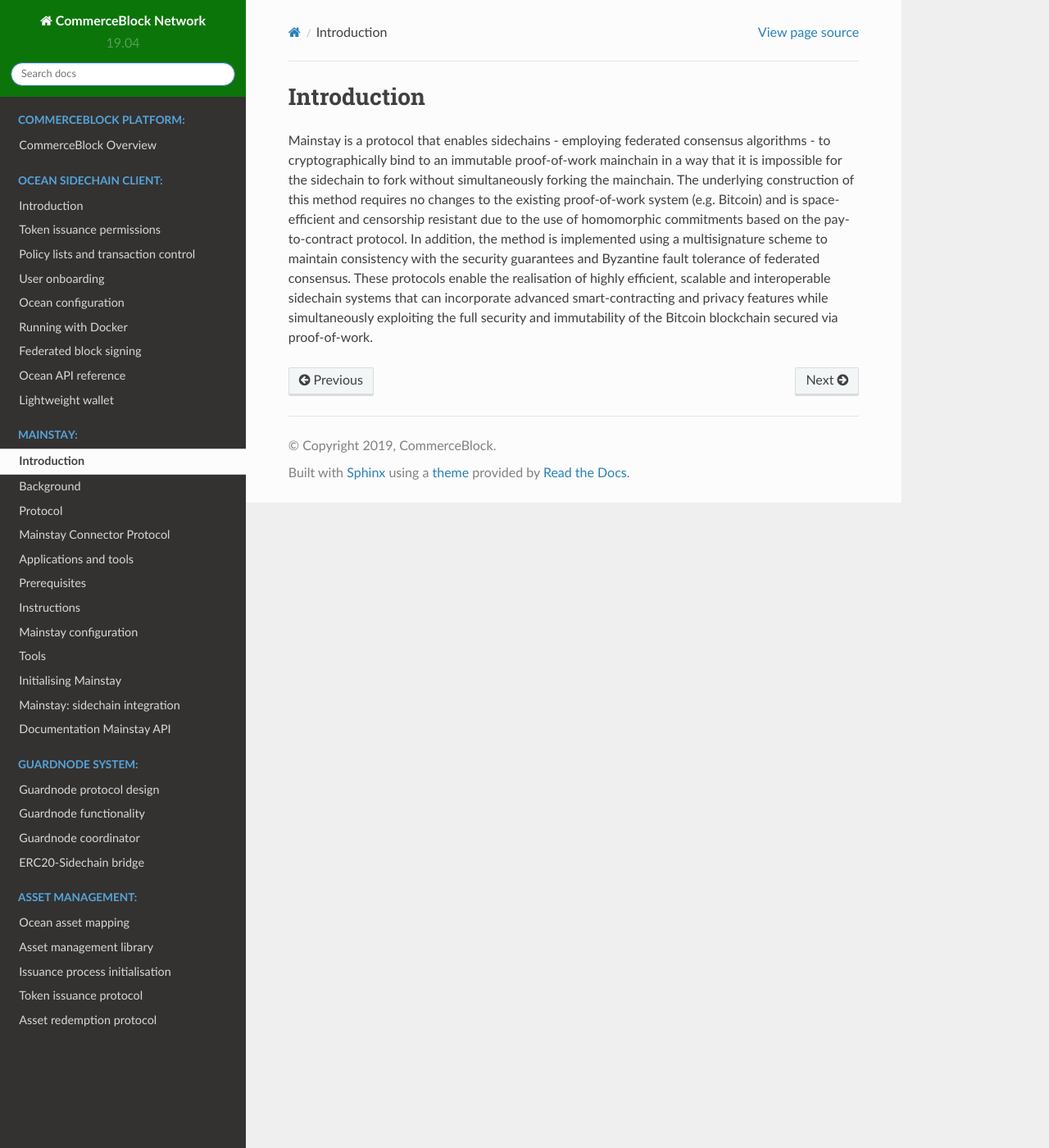
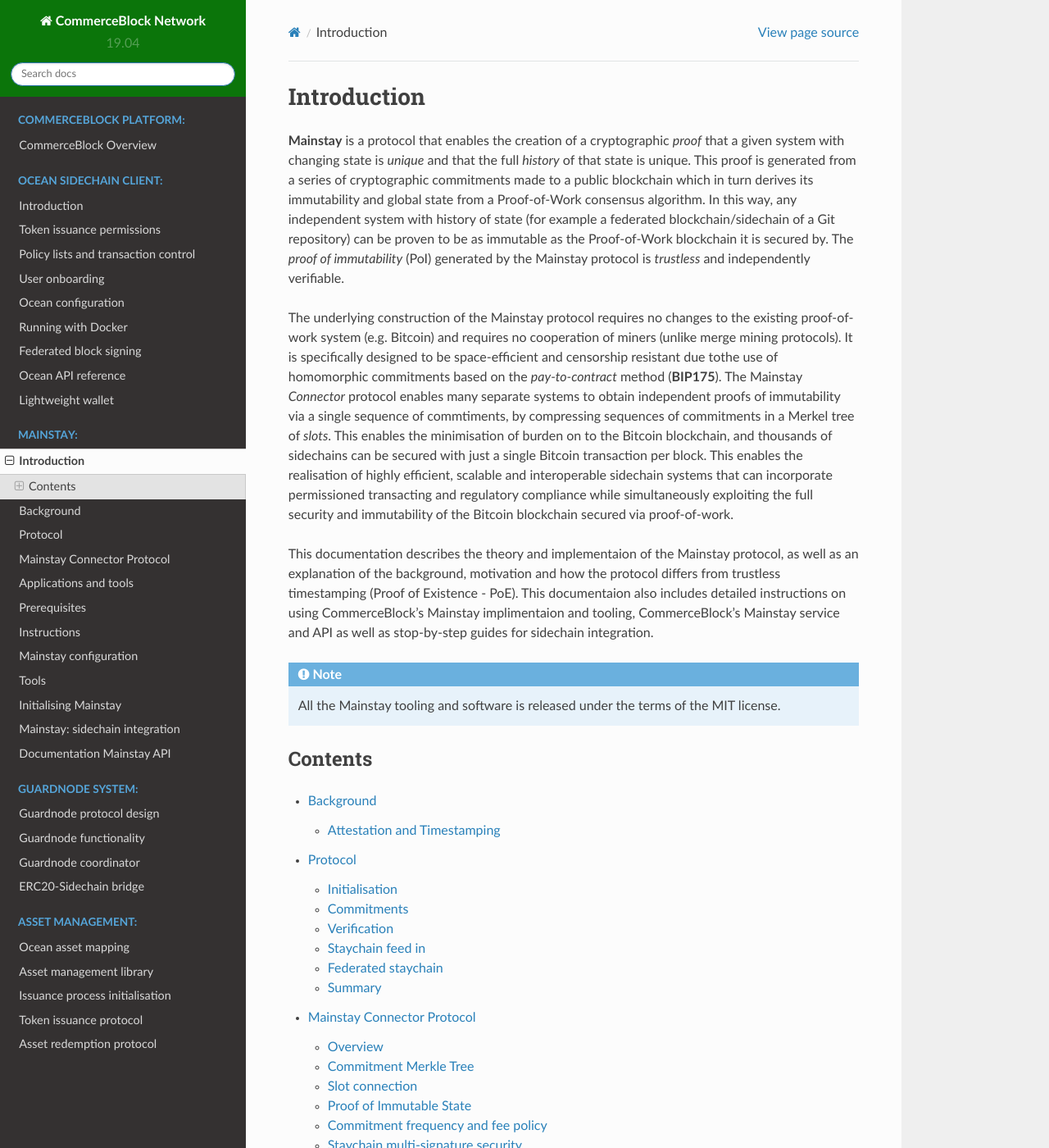
Before and after one commit to commerceblock/docs, a Sphinx documentation site: the page built from source/mainstay/index.rst, in a window 1280 px wide and 1400 px high. Shown: the whole window at 82% size. Built offline with Sphinx 7.4.7 and the Read the Docs theme 2.0.0, drawn with Linux system fonts in a browser that asks for light colours; some of the changed text lies outside the part shown.

Commit message:
mainstay work

```diff
--- a/source/index.rst
+++ b/source/index.rst
@@ -21,7 +21,7 @@
 This documentation covers the central components of the CommerceBlock technology stack, including the sidechain client Ocean, the process of sidechain creation and operation via a permissioned federation of block signing nodes, the tools for controlling user whitelists, and the tools that enable the management and mapping of issued tokens. In addition, the full protocol descriptions and documentation of the two services offered by CommerceBlock to secure individual sidechains: Mainstay and the Guardnode system, are included.
 
 .. note::
-  All CommerceBlock software is fully open-source and free to use, available on our Github repository:
+  All CommerceBlock software is fully open-source and free to use, available via our Github repository:
   `github.com/commerceblock <https://github.com/commerceblock>`_. Technical questions and suggestions
   for improvements can be raised as issues on the relevent repos. In addition, technical questions related
   to our software and processes are welcomed on our Telegram group.
--- a/source/mainstay-background/index.rst
+++ b/source/mainstay-background/index.rst
@@ -36,14 +33,14 @@
 Alternative consensus mechanisms on separate blockchains can be used to improve scalability
 and build in more advanced features at the protocol level [6]. Sidechains to Bitcoin secured
 by federated consensus rules enable significantly better scalability, and much faster and
-more regular block times [7]. In addition, these systems can incorporate more protocol-level
-functionality, including native smart contracts, asset issuance and cryptographic privacy and
-anonymity features not possible on Bitcoin [8]. However, such systems are not able to achieve
+more regular block times. In addition, these systems can incorporate more protocol-level
+functionality, including token issuance and cryptographic privacy and
+anonymity features not possible on Bitcoin. However, such systems are not able to achieve
 the trustless immutability of Bitcoin with permissionless proof-of-work. Blockchains that
 are run by a static federated consensus mechanism require collective trust in the federation
 members: if the federation members collude or leak a threshold of secret keys, conflicting
 forks of the blockchain can be created at no cost and double-spend attacks launched against
-token holders [8].
+token holders.
 
 To provide federated sidechains with the same level of trustless immutability as Bitcoin, we
 describe a method that involves cryptographically binding these sidechains to the Bitcoin
@@ -53,67 +50,41 @@
 attack: consensus on a single unforked version of the federated sidechain is enforced by
 Bitcoin’s proof-of-work.
 
-This protocol - MainStay - employs the underlying concept of a staychain of linked transactions within the Bitcoin mainchain, where all transactions in the staychain are enforced to conform to a single output, preventing branching and any possibility of alternate staychain
-histories. By anchoring the staychain transaction ID into the genesis block of the sidechain,
-and then committing the state of the sidechain at regular intervals into the staychain, it
-becomes impossible to roll back or re-write the state of the sidechain without also rolling
-back the staychain, which is effectively impossible due to the might of Bitcoin’s global proof-
-of-work. Sidechain nodes can validate these commitments and the resulting immutability of
-the staychain using only lightweight SPV1 proofs from full Bitcoin nodes. When a sidechain
-block has been committed to a Bitcoin staychain, we say that block is reinforced and is as
-immutable as a Bitcoin block of the same depth.
-
-To minimise the encumbrance of the mainstay on the Bitcoin blockchain, and to prevent any
-potential miner censorship of transactions containing OP_RETURN outputs, we employ a
-homomorphic commitment scheme based on the ‘pay-to-contract’ (BIP175) protocol [9]. In
-this approach, commitments from the sidechain are embedded in a single transaction output
-address, and the staychain is indistinguishable from normal Bitcoin payment transactions.
-We have designed the scheme so that it is compatible with both multisig (P2SH2
-) and single public key (P2PKH) addresses, and that no additional hosted data is required in order to
-verify the validity of the mainstay. The remainder of this paper is organized as follows:
-the next section describes the current state-of-the-art in relation to blockchain attestation
-and timestamping. The sections following this then describes the proposed scheme, starting
-with the core principles and then specifying the details of the implementation for a federated
-consensus protocol.
-
 Attestation and Timestamping
 ----------------------------
 
-It was recognised early in Bitcoin’s history that the blockchain could be utilised to timestamp arbitrary data in a completely trustless and decentralised way [10]. By embedding a cryptographic commitment to a piece of data into a valid transaction, which was then
-mined into the blockchain, it was possible to prove that the data existed at a particular time
-[11]. In the simplest implementation of this idea, the commitment is a cryptographic hash of
-the data which is used directly as a payment address (which would be un-spendable). This
-approach however led to these unspendable addresses remaining in the UTXO set indefinitely, unnecessarily burdening fully validating nodes. To accomodate time-stamping (and other meta-protocols) in a more efficient way, a new prunable transaction output type was
-introduced via a new OP code: OP_RETURN [12]. This allowed up to 40/80 bytes to be
-included in an output which was not treated as a spendable output in the UTXO3
-set. The use of OP_RETURN however has significant downsides: it bloats transactions (resulting in
+It was recognised early in Bitcoin’s history that the blockchain could be utilised to timestamp arbitrary data in a completely trustless and decentralised way. By embedding a cryptographic commitment to a piece of data into a valid transaction, which was then
+mined into the blockchain, it was possible to prove that the data existed at a particular time. To accomodate time-stamping (and other meta-protocols) in a more efficient way, a new prunable transaction output type was
+introduced via a new OP code: ``OP_RETURN``. This allowed up to 40/80 bytes to be
+included in an output which was not treated as a spendable output in the UTXO
+set. The use of ``OP_RETURN`` however has significant downsides: it bloats transactions (resulting in
 higher transaction fees), it offers no privacy (data is included in plain text directly into the
-transaction) and transactions including them are often rejected (censored) by some mining
+transaction) and transactions including them may be rejected (censored) by mining
 pools.
 
-There are many services that employ OP_RETURN outputs to time-stamp data onto the
-Bitcoin blockchain, such as EternityWall [13], Proof of Existence [14] and BlockNotary [15].
-Beyond this, there are protocols that can include a much more extensive set of data into a
-single commitment, such as OpenTimestamps which collects submitted commitments via a calendar server and compresses them into Merkle Tree, and then time-stamps the Merkle
-Root in a transaction. The Factom protocol also time-stamps the state of the Factom system
-(including Merkle roots of transaction and other data) into the Bitcoin blockchain at regular
-intervals as part of their value proposition [17].
-This type of time-stamping is however fundamentally limited in the type of immutability it
-can provide. A timestamp can only prove that a particular piece of information existed at
-a certain point in time, not that the information has any other validity or provenance. A
+There are many services that employ ``OP_RETURN`` outputs to time-stamp single files into the
+Bitcoin blockchain and there are protocols that can include a much more extensive set of data into a
+single commitment, such as `OpenTimestamps <https://opentimestamps.org>`_ which collects submitted commitments via a calendar server and compresses them into Merkle Tree, and then time-stamps the Merkle
+Root in a transaction. This type of time-stamping is however fundamentally limited in the type of immutability it
+can provide. A timestamp can only prove that a particular piece of information *existed* at
+a certain point in time, not that the information has any other validity or *uniqueness*. A
 timestamp by itself cannot prove that a commitment to conflicting data has not also been
 simultaneously timestamped. This is a critical concept in relation to immutability: any
 proof-of-existence does not act as a proof that anything else (e.g. an alternative ordering of
 transactions) does not also exist.
 
-Figure 1. Illustration of conflicting (forked) sidechain blocks simultaneously attesting to a
-mainchain.
+.. image:: ms-doublespend.png
+    :width: 450px
+    :alt: Commitment double-spend
+    :align: center
+
+Illustration of conflicting sidechain blocks simultaneously attesting to a mainchain.
 
 To illustrate this point, we consider a sidechain or alt-chain whose state (i.e. the chain tip
 block header) is periodically time-stamped into the Bitcoin blockchain. This does not lead
 to immutability of the sidechain, since alternative conflicting states (i.e. forks) can also be
-time-stamped simultaneously (see Fig. 1). Any property of immutability then must ensure
-that the sidechain state is linked to a specific commitment in the Bitcoin mainchain via
+time-stamped simultaneously. Any property of immutability then must ensure
+that the sidechain state is linked to a specific commitment in the Bitcoin chain via
 some trusted mechanism - some authority (who may be effectively operating the sidechain)
 is responsible for defining the sequence of timestamps that correspond to the un-forked
 sidechain. This then relies on the integrity of the commitment mechanism: multiple versions
@@ -121,9 +92,8 @@
 Bitcoin. This could be used to execute a double spend attack by collusion of a block signing
 federation with the commitment authority.
 
-The MainStay protocol is designed to eliminate the requirement for any type of trusted
-commitment mechanism and to provide cryptographic proof of sidechain immutability by
-initiating a fan-in-only transaction staychain within the Bitcoin blockchain that is uniquely
+The MainStay protocol is designed to eliminate the requirement for any type of trust in cryptographic proof of immutability (PoI) by
+initiating a *fan-in-only* transaction *staychain* within the Bitcoin blockchain that is uniquely
 committed to the genesis block of the sidechain, as described in the next section. The
 protocol does not employ OP_RETURN outputs, providing additional privacy, censorship
 resistance and efficiency.
--- a/source/mainstay-protocol/index.rst
+++ b/source/mainstay-protocol/index.rst
@@ -1,66 +1,91 @@
 Protocol
 ============
 
-The aim of the MainStay protocol is to restrict the sequence of periodic commitments of the
-state of a sidechain to an un-forkable staychain of transactions in Bitcoin, and to uniquely
-identify this staychain by linking to it directly from the sidechain itself. We define a staychain
+The MainStay protocol employs the underlying concept of a *staychain* of linked transactions within the Bitcoin mainchain, where all transactions in the staychain are conform to having only a a single output,
+preventing branching and any possibility of alternate staychain
+histories. By anchoring the staychain *base* transaction ID into the genesis block of the sidechain,
+and then committing the state of the sidechain at regular intervals into the staychain, it
+becomes impossible to roll back or re-write the state of the sidechain without also rolling
+back the staychain, which is effectively impossible due to the might of Bitcoin’s global proof-
+of-work. Sidechain nodes can validate these commitments and the resulting immutability of
+the staychain using only lightweight SPV1 proofs from full Bitcoin nodes. When a sidechain
+block has been committed to a Bitcoin staychain, we say that block is reinforced and is as
+immutable as a Bitcoin block of the same depth.
+
+To minimise the encumbrance of the mainstay on the Bitcoin blockchain, and to prevent any
+potential miner censorship of transactions containing ``OP_RETURN`` outputs, we employ a
+homomorphic commitment scheme based on the ‘pay-to-contract’ (BIP175) protocol. In
+this approach, commitments from the sidechain are embedded in a single transaction output
+address, and the staychain is indistinguishable from normal Bitcoin payment transactions.
+We have designed the scheme so that it is compatible with both multisig (``P2SH``) and single
+public key (``P2PKH``) addresses, and that no additional hosted data is required in order to
+verify the validity of the proof of immutability (PoI).
+
+The aim of the MainStay protocol is to restrict a sequence of periodic commitments from an external system (referred to here as
+the *sidechain*) to
+an un-forkable staychain of transactions in Bitcoin, and to uniquely
+bind this staychain by linking to it directly from the sidechain itself. We define a staychain
 as a sequence of linked transactions where each one has only a single output - transactions
 can have more than one input (fan-in), but maintaining single outputs means only one
 sequence of commitments is possible from a given initial transaction (Fig. 2). Each unique
-transaction output then represents a single use seal [18].
+transaction output then represents a single use seal.
 
 If the security proposition of a sidechain depends on the integrity of the mainstay then
 the mechanism of propagating the staychain must be robust and immune from attack: if the
 staychain fails to propagate or is corrupted (e.g. having multiple outputs) then the sidechain
-will lose the guarantee of immutability. We describe mechanisms to ensure this integrity in
-the case of a federated sidechain consensus model in section 3.1, however in the following
-general description of the protocol, we assume a single mainstay key and signing entity. The
+will lose the guarantee of immutability - howver it will remain *fail secure*.
+
+In the following general description of the protocol, we assume a single mainstay key and signing entity. The
 protocol is also presented in relation to Bitcoin as the proof-of-work mainchain, but it is in
 principle compatible with any PoW blockchain.
 
-Figure 2. A schematic of a fan-in-only chain of linked transactions. By enforcing single
+.. image:: staychain.png
+    :width: 340px
+    :alt: Staychain
+    :align: center
+
+A schematic of a *fan-in-only* chain of linked transactions. By enforcing single
 outputs only one possible sequence of transactions is possible.
 
 Initialisation
 --------------
 
-The initial step in the protocol is the creation of the base transaction in Bitcoin, which is
+The initial step in the protocol is the creation of the base transaction ``TxID_0``, which is
 performed before the initialisation of the sidechain.
-1) The signing entity E generates a secret key sk0 , and corresponding base public key
-pk0 = sk0 × G ( ×G denotes multiplication of the generator point on the secp256k1
-elliptic curve [19])4
-. The public key is then used to create the base address: Addr0
-2) Funds are paid (using P2PKH5
-) to the base address (either by entity E or a related
-party/wallet) on the Bitcoin blockchain (in 1 or more transactions) to at least cover
+
+1. The signing entity generates a secret key ``sk_0`` , and corresponding base public key
+``pk_0 = sk_0 × G`` ( ``× G`` denotes multiplication of the generator point on the secp256k1
+elliptic curve). The public key is then used to create the base address: ``Addr_0``
+2. Funds (Bitcoin) are paid to the base address to at least cover
 the initial transaction fees.
-3) Entity E then creates a transaction (the base transaction) paying these funds (potentially consisting of more than one output) again to the same Addr0 in a single output
-(P2PKH).
+3) The signing entity then creates a transaction (the base transaction) paying these funds again to the same ``Addr_0`` in a single output.
 4) This transaction is broadcast to the network: once it is confirmed6
-in the Bitcoin
-blockchain it acquires a unique transaction ID that is a pointer to the start of the
-staychain: T xID0
-. This transaction scriptSig also now contains the base public key
-pk0 .
+in the Bitcoin blockchain it acquires a unique transaction ID that is a pointer to the start of the
+staychain: ``TxID_0``. This transaction scriptSig also now contains the base public key
+``pk_0``.
 
-At this point, the sidechain can be initialised and linked to the Bitcoin staychain. The pointer
-T xID0
+At this point, the sidechain can be initialised and linked to the Bitcoin staychain. The pointer ``TxID_0``
 is embedded directly in the genesis block of the sidechain in a defined location.
 
-Figure 3. Animation of the mainstay protocol. Dashed lines represent homomorphic commitments.
+.. image:: ms-anim.png
+    :width: 340px
+    :alt: Mainstay animation
+    :align: center
+
+Animation of the mainstay protocol. Dashed lines represent homomorphic commitments.
 
 Commitments
 -----------
 
-The frequency of Bitcoin attestations is determined by the entity E : the sidechain may
+The frequency of state commitments is determined by the signing entity : the sidechain may
 generate blocks more frequently but can only attest once per Bitcoin block (average every
 10 minutes). The process of attestation will occur as follows:
-1) At each interval j (initially j = 1 ), the E will retrieve the sidechain best block hash
-h
-j
-B
-.
-2) The base public key pk0 is modified (via a homomorphic commitment)7 with the elliptic
+
+1. At each interval ``j`` (initially ``j = 1`` ), the signing entity will retrieve the sidechain best block hash ``blockhash_j``
+2. The base public key ``pk_0`` is modified (via a homomorphic commitment)
+
+
+
 curve point corresponding to h
 j
 B
--- a/source/mainstay/index.rst
+++ b/source/mainstay/index.rst
@@ -1,14 +1,27 @@
 Introduction
 ============
 
-Mainstay is a protocol that enables sidechains - employing federated
-consensus algorithms - to cryptographically bind to an immutable proof-of-work mainchain
-in a way that it is impossible for the sidechain to fork without simultaneously forking the
-mainchain. The underlying construction of this method requires no changes to the existing
-proof-of-work system (e.g. Bitcoin) and is space-efficient and censorship resistant due to
-the use of homomorphic commitments based on the pay-to-contract protocol. In addition,
-the method is implemented using a multisignature scheme to maintain consistency with the
-security guarantees and Byzantine fault tolerance of federated consensus. These protocols
-enable the realisation of highly efficient, scalable and interoperable sidechain systems that can
-incorporate advanced smart-contracting and privacy features while simultaneously exploiting
+**Mainstay** is a protocol that enables the creation of a cryptographic *proof* that a given system with changing state is *unique* and that the full *history* of that state is unique. This proof is generated from a series of cryptographic commitments made to a public blockchain which in turn derives its immutability and global state from a Proof-of-Work consensus algorithm. In this way, any independent system with history of state (for example a federated blockchain/sidechain of a Git repository) can be proven to be as immutable as the Proof-of-Work blockchain it is secured by. The *proof of immutability* (PoI) generated by the Mainstay protocol is *trustless* and independently verifiable.
+
+The underlying construction of the Mainstay protocol requires no changes to the existing
+proof-of-work system (e.g. Bitcoin) and requires no cooperation of miners (unlike merge mining protocols). It is specifically designed to be space-efficient and censorship resistant due tothe use of homomorphic commitments based on the *pay-to-contract* method (**BIP175**). The Mainstay *Connector* protocol enables many separate systems to obtain independent proofs of immutability via a single sequence of commtiments, by compressing sequences of commitments in a Merkel tree of *slots*. This enables the minimisation of burden on to the Bitcoin blockchain, and thousands of sidechains can be secured with just a single Bitcoin transaction per block. This enables the realisation of highly efficient, scalable and interoperable sidechain systems that can
+incorporate permissioned transacting and regulatory compliance while simultaneously exploiting
 the full security and immutability of the Bitcoin blockchain secured via proof-of-work.
+
+This documentation describes the theory and implementaion of the Mainstay protocol, as well as an explanation of the background, motivation and how the protocol differs from trustless timestamping (Proof of Existence - PoE). This documentaion also includes detailed instructions on using CommerceBlock's Mainstay implimentaion and tooling, CommerceBlock's Mainstay service and API as well as stop-by-step guides for sidechain integration.
+
+.. note::
+	All the Mainstay tooling and software is released under the terms of the MIT license.
+
+Contents
+--------
+
+.. toctree::
+   :maxdepth: 2
+
+   ../mainstay-background/index
+   ../mainstay-protocol/index
+   ../mainstay-con/index
+   ../mainstay-tools/index
+   ../mainstay-sidechain/index
+   ../mainstay-api/index
--- a/source/ocean-api/index.rst
+++ b/source/ocean-api/index.rst
@@ -2191,7 +2191,7 @@
    ocean-cli addtoburnlist 2dZhhVmJkXCaWUzPmhmwQ3gBJm2NJSnrvyz
 
 queryburnlist
--------------
+^^^^^^^^^^^^^^
 
 The ``queryburnlist`` RPC queries if a specified address is present in the node mempool burnlist.
 
```
Also changed, not shown: other parts of source/mainstay-background/index.rst (+5 -8 lines).
